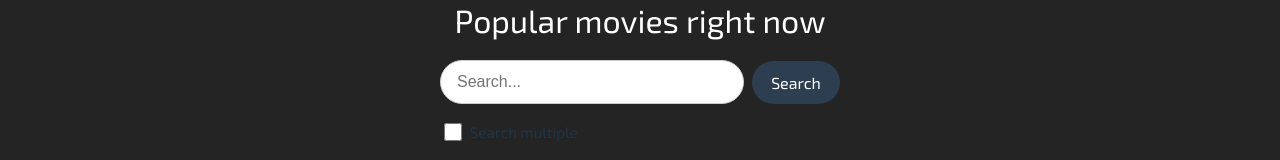
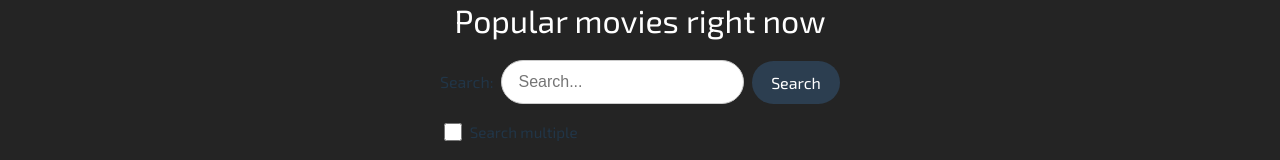
Before and after one commit to eeturonkko/watchlist, a React (Vite) app in the folder frontend/: page / in a window 1280 px wide. Shown: the part 301-461 px from the top of the page. Built offline with nearby package versions, Linux system fonts and the light colour scheme; no server answers.

Commit message:
Add label and id to search input for improved accessibility

```diff
--- a/frontend/src/components/ui/SearchBar.jsx
+++ b/frontend/src/components/ui/SearchBar.jsx
@@ -11,7 +11,9 @@ const SearchBar = ({
 }) => {
   return (
     <div className="search-bar">
+      <label htmlFor="search-input">Search:</label>
       <input
+        id="search-input"
         type="text"
         value={value}
         onChange={(e) => onChange(e.target.value)}
```
